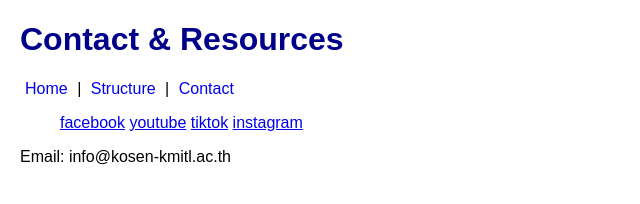
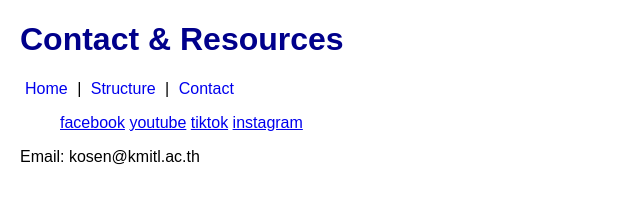
Before and after one commit to 29Kn16/mini_site, a plain HTML site: page kmitl/contact.html in a window 1280 px wide. Shown: the full height of the page, 0-640 px from the left. Drawn offline with Linux system fonts and the light colour scheme.

Commit message:
Modify contact email in contact.html
Updated email address in footer.

```diff
--- a/kmitl/contact.html
+++ b/kmitl/contact.html
@@ -27,7 +27,7 @@
 
 
 <footer>
-<p>Email: info@kosen-kmitl.ac.th</p>
+<p>Email: kosen@kmitl.ac.th</p>
 </footer>
 </body>
 </html>
```
